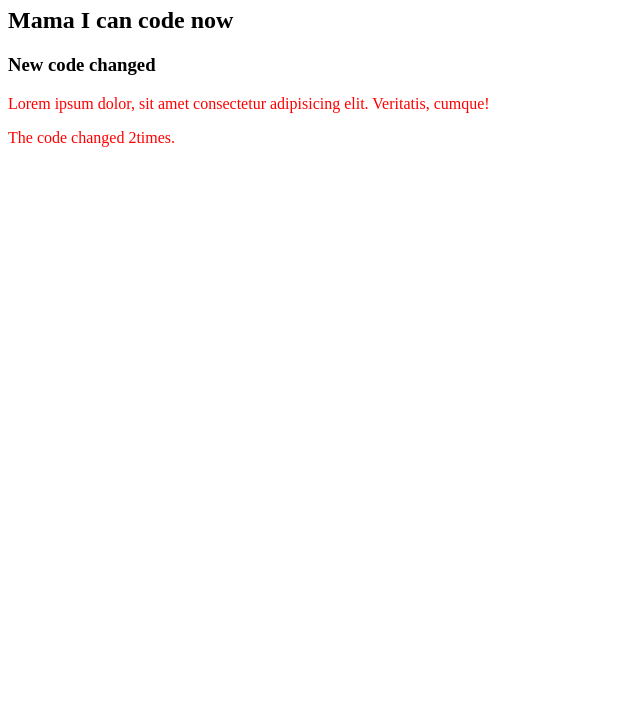
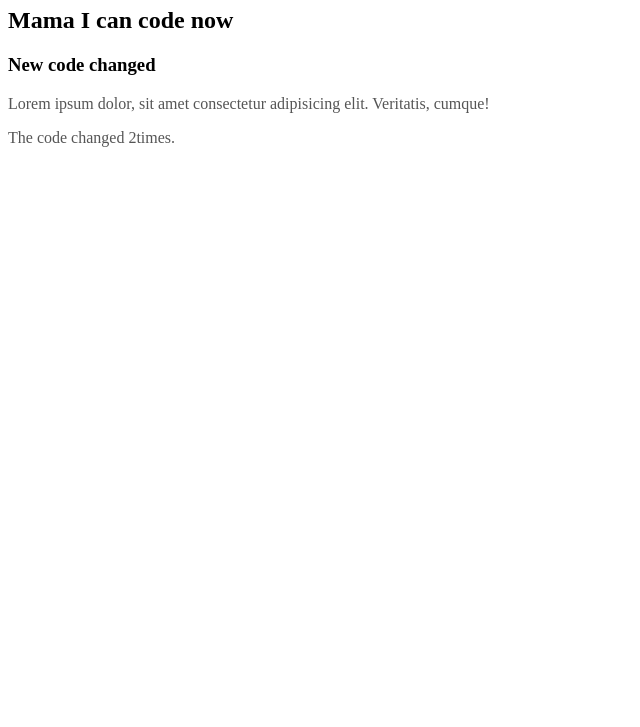
Before and after one commit to sumonkaysar/my-projects-ph, a plain HTML site: page index.html in a window 1280 px wide. Shown: the part 73-800 px from the top of the page, without its empty margins (0-640 px from the left). Drawn offline with Linux system fonts and the light colour scheme.

Commit message:
color changed

```diff
--- a/style.css
+++ b/style.css
@@ -1,3 +1,3 @@
 p{
-  color: red;
+  color: #555;
 }
```
